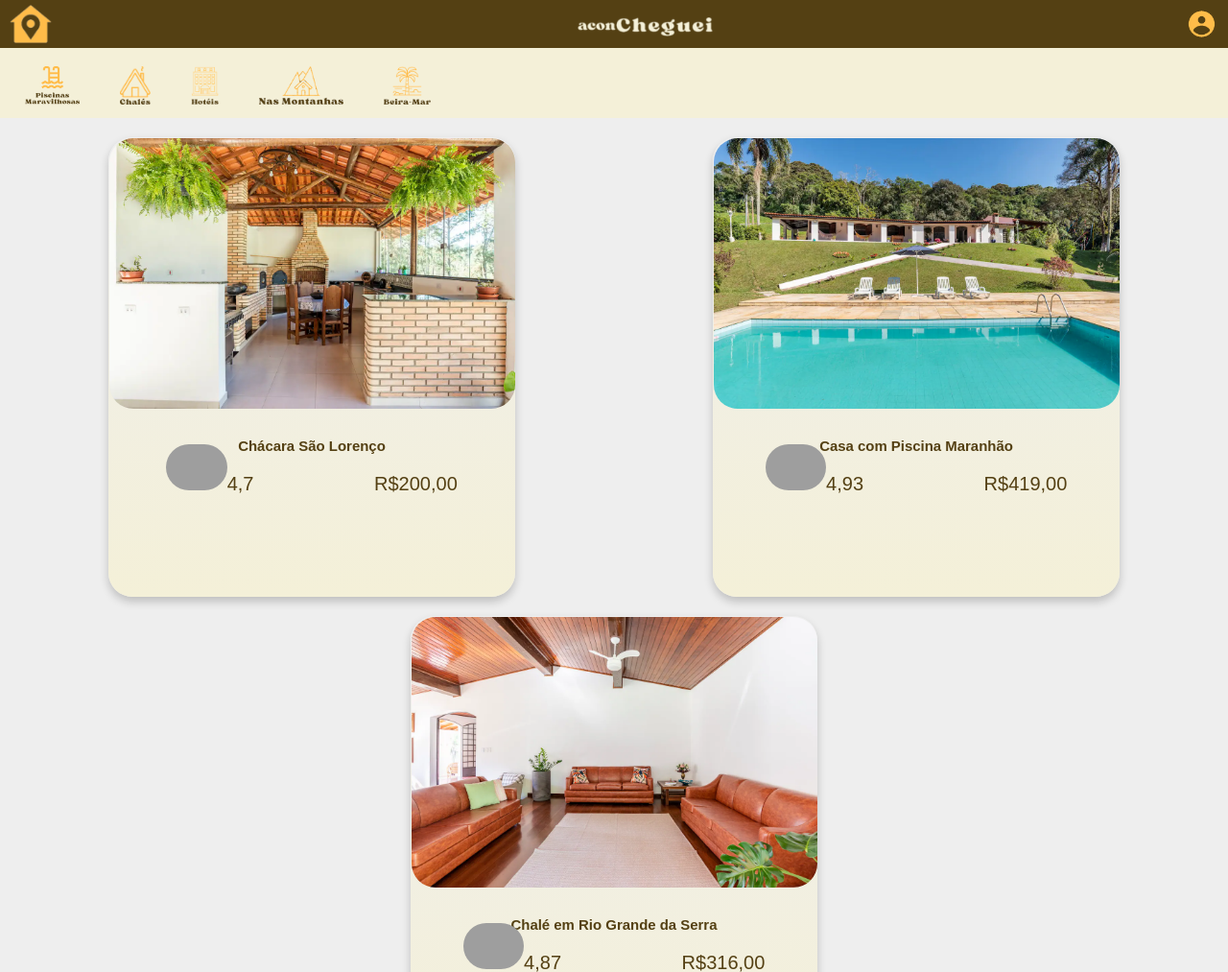
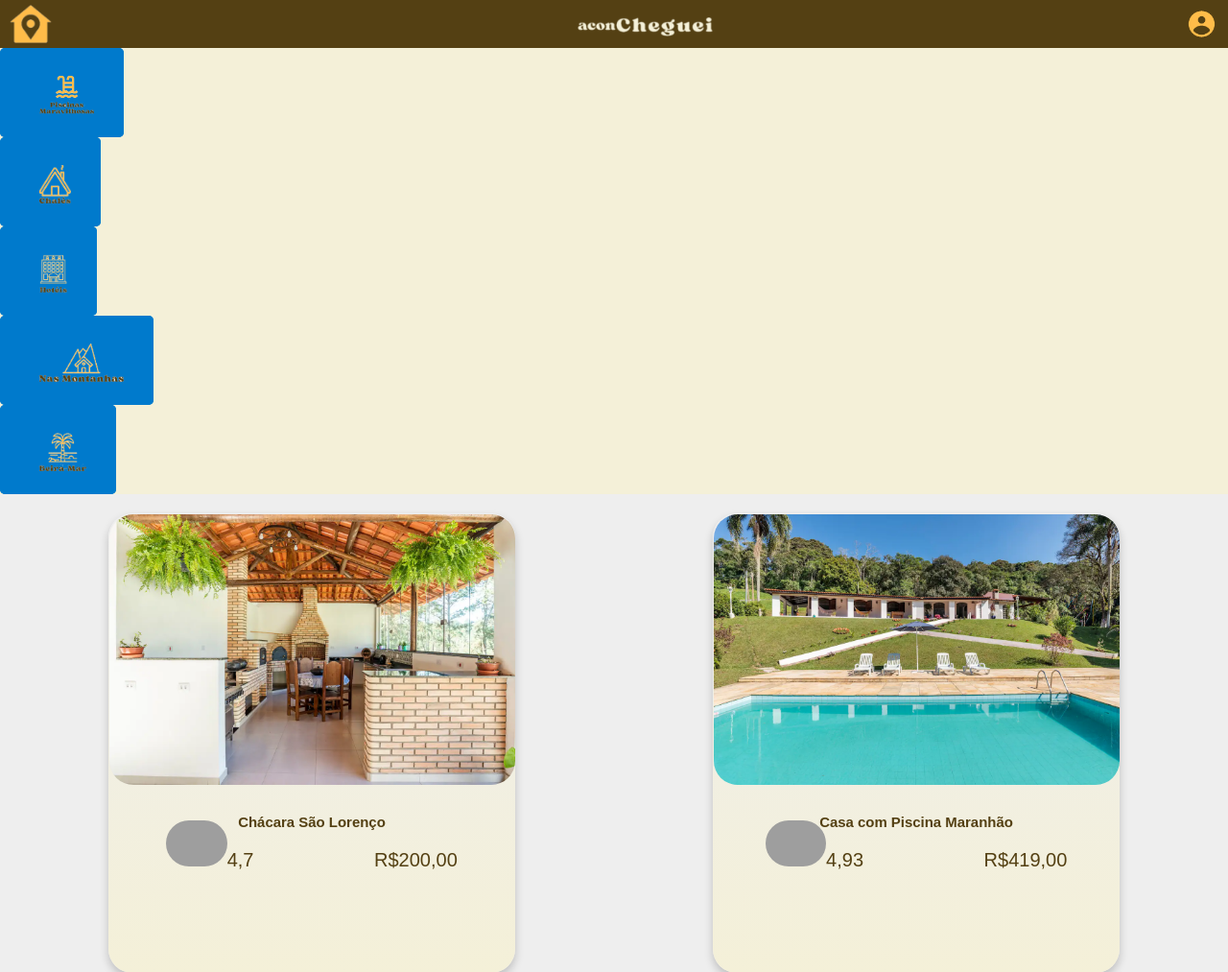
Before and after one commit to offdopedro1303/sprint3, a PHP site: page / in a window 1280 px wide. Shown: the top 1013 px of the page at 96% size. Run offline with PHP 8.4, Linux system fonts and the light colour scheme; grey boxes are pictures that could not be loaded.

Commit message:
aaaaaaaaaaaaaaaaaaaaa

```diff
--- a/index.html
+++ b/index.html
@@ -21,11 +21,11 @@
     </div>
 
     <div class="subnav">
-        <a href="#item1"><img src="../sprint3/img/piscinaslogo.png"></a>
-        <a href="#item2"><img src="../sprint3/img/chale.png"></a>
-        <a href="#item3"><img src="../sprint3/img/hoteis.png"></a>
-        <a href="#item4"><img src="../sprint3/img/montanhas.png"></a>
-        <a href="#item5"><img src="../sprint3/img/beiramar.png"></a>
+        <button class="button1"><a href="#item1"><img src="../sprint3/img/piscinaslogo.png"></a></button>
+        <button class="button1"><a href="#item2"><img src="../sprint3/img/chale.png"></a></button>
+        <button class="button1"><a href="#item3"><img src="../sprint3/img/hoteis.png"></a></button>
+        <button class="button1"><a href="#item4"><img src="../sprint3/img/montanhas.png"></a></button>
+        <button class="button1"><a href="#item5"><img src="../sprint3/img/beiramar.png"></a></button>
     </div>
 </div>
 
--- a/style.css
+++ b/style.css
@@ -7,6 +7,7 @@
 .navbar {
     background-color: #544013;
     overflow: hidden;
+    display: block;
 }
 
 .navbar img {
@@ -66,6 +67,46 @@
 .dropdown:hover .subnav {
     display: block;
 }
+
+.button1 {
+    display: flex;
+    justify-content: center;
+    align-items: center;
+    padding: 10px 15px;
+    gap: 15px;
+    background-color: #007ACC;
+    outline: 3px #007ACC solid;
+    outline-offset: -3px;
+    border-radius: 5px;
+    border: none;
+    cursor: pointer;
+    transition: 400ms;
+  }
+
+  .button1 .text {
+    color: white;
+    font-weight: 700;
+    font-size: 1em;
+    transition: 400ms;
+  }
+
+  .button1 svg img {
+    transition: 400ms;
+  }
+
+  .button1:hover {
+    background-color: transparent;
+  }
+
+  .button1:hover .text {
+    color: #007ACC;
+  }
+
+  .button1:hover svg img {
+    fill: #007ACC;
+  }
+
+
 
 
 /* ---------------------------------------------------------- */
```
